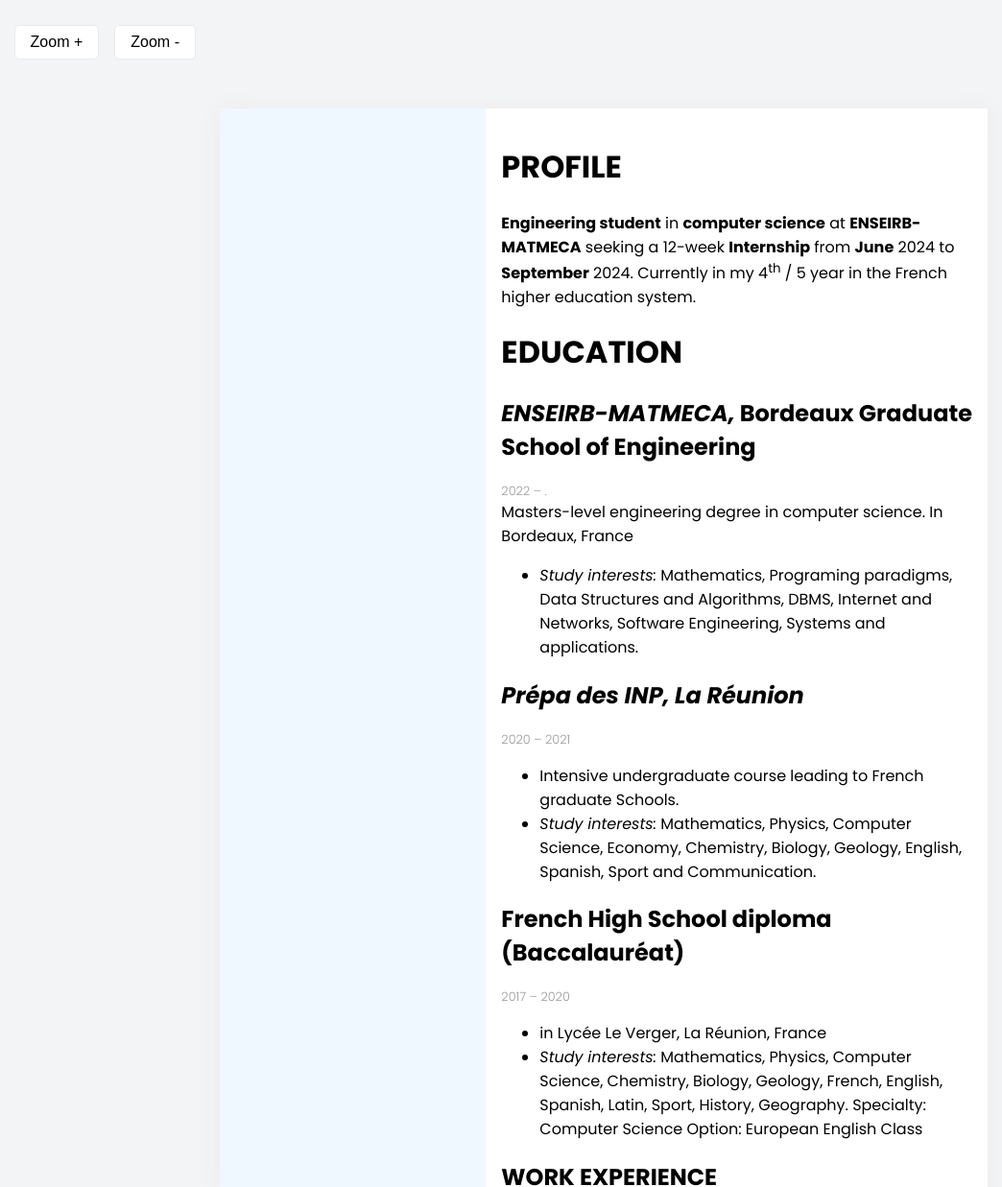
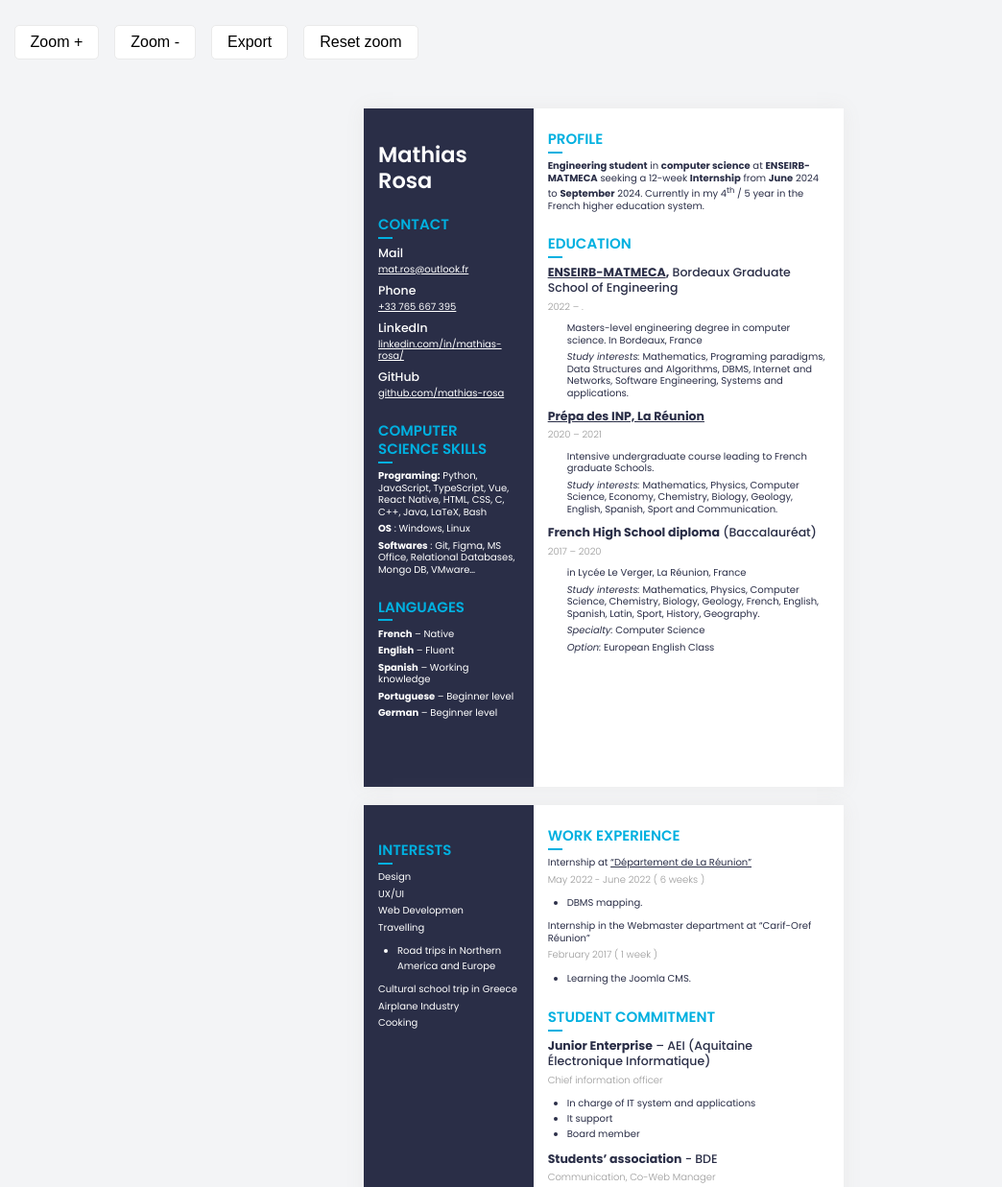
Before and after one commit to mathias-rosa/html-resume, a website built with Vite: page index.html in a window 1280 px wide. Shown: the top 1237 px of the page at 96% size, without its empty margins (11-1055 px from the left). Built offline with nearby package versions, Linux system fonts and the light colour scheme; what markdown-it-underline would draw is missing.

Commit message:
Add print functionality to resume page

```diff
--- a/index.html
+++ b/index.html
@@ -23,6 +23,12 @@
         <button class="zoomOut">
             Zoom -
         </button>
+        <button class="print">
+            Export
+        </button>
+        <button class="resetZoom">
+            Reset zoom
+        </button>
     </div>
 
     <div class="pages-wrapper">
--- a/src/main.css
+++ b/src/main.css
@@ -55,15 +55,7 @@
     transform: scale(1);
     transform-origin: top left;
     box-shadow: 0 0 0.5cm #eaeaea;
-    font-size: 1em;
-}
-
-.page p {
-    font-size: 1em;
-}
-
-.page h1 {
-    font-size: 2em;
+    font-size: 10px;
 }
 
 .test {
--- a/src/main.ts
+++ b/src/main.ts
@@ -26,11 +26,7 @@
     HTMLPages.push(div);
 })
 
-window.addEventListener('wheel', function (event) {
-    if (event.ctrlKey) {
-        event.preventDefault();
-    }
-}, { passive: false });
+
 
 let scale = 1;
 
@@ -53,13 +49,24 @@
         // page.style.transform = `scale(${scale})`;
         page.style.width = `${scale * 100}%`;
         page.style.fontSize = `${scale * 10}px`;
+    });
+}
 
-
+const resetZoom = () => {
+    scale = 1;
+    HTMLPages.forEach(page => {
+        // page.style.transform = `scale(${scale})`;
+        page.style.width = `${scale * 100}%`;
+        page.style.fontSize = `${scale * 10}px`;
     });
 }
 
 const zoomIn = document.querySelector('.zoomIn');
 const zoomOut = document.querySelector('.zoomOut');
+const resetZoomButton = document.querySelector('.resetZoom');
+
+if (resetZoomButton)
+    resetZoomButton.addEventListener('click', resetZoom);
 
 if (zoomIn)
     zoomIn.addEventListener('click', zoomInHandler);
@@ -86,3 +93,72 @@
         pagesWrapper.scrollLeft += e.deltaY;
     }
 });
+
+// Print button
+
+
+const printResume = () => {
+
+    // On reset le zoom
+
+    resetZoom();
+
+    // On clone le DOM
+    const save = document.body.innerHTML;
+
+    // On récupère les pages
+
+    const pages = document.createElement('div');
+
+    pagesWrapper.childNodes.forEach((page, index) => {
+        pages.appendChild(page.cloneNode(true));
+    });
+
+
+    // On supprime tout
+    document.body.innerHTML = '';
+
+    // On ajoute le clone
+    document.body.appendChild(pages);
+
+    document.querySelectorAll<HTMLDivElement>('.page').forEach((page) => {
+        page.style.fontSize = '1em';
+    });
+
+    // On imprime
+
+    window.print();
+
+    // On supprime tout
+    document.body.innerHTML = '';
+
+    // On remet tout en place
+
+    document.body.innerHTML = save;
+
+}
+
+const printButton = document.querySelector('.print');
+
+
+if (printButton) {
+    printButton.addEventListener('click', () => {
+        printResume();
+    });
+}
+
+
+// Prevent default
+
+window.addEventListener('wheel', function (event) {
+    if (event.ctrlKey) {
+        event.preventDefault();
+    }
+}, { passive: false });
+
+window.addEventListener('keydown', function (event) {
+    if (event.ctrlKey && event.key === 'p') {
+        event.preventDefault();
+        printResume();
+    }
+}, { passive: false });
--- a/src/resume.md
+++ b/src/resume.md
@@ -1,7 +1,65 @@
 <div class= "col-1" >
 
+<div class="name">
+<p>Mathias</p>
+<p>Rosa</p></div>
+
+
+# CONTACT
+
+<div class="contact">
+
+## Mail
+
+[mat.ros@outlook.fr](mailto:mat.ros@outlook.fr)
+
+</div>
+<div class="contact">
+
+## Phone
+
+[+33 765 667 395](tel:+33765667395)
+
+</div>
+<div class="contact">
+
+## LinkedIn
+
+[linkedin.com/in/mathias-rosa/](https://www.linkedin.com/in/mathias-rosa/)
+
+</div>
+<div class="contact">
+
+## GitHub
+
+[github.com/mathias-rosa](https://github.com/mathias-rosa)
+
+
+</div>
+
+
+# COMPUTER SCIENCE SKILLS
+
+**Programing:** Python, JavaScript, TypeScript, Vue, React Native, HTML, CSS, C, C++, Java, LaTeX, Bash
+
+**OS** : Windows, Linux
+
+**Softwares** :  Git, Figma, MS Office, Relational Databases, Mongo DB, VMware…
+
+# LANGUAGES
+
+**French** – Native
+
+**English** – Fluent
+
+**Spanish** – Working knowledge
+
+**Portuguese** – Beginner level
+
+**German** – Beginner level
+
 </div >
-<div class= "col-2" >
+<div class= "col-2 no-bullet" >
 
 # PROFILE
 
@@ -11,42 +69,31 @@
 
 # EDUCATION
 
-## **_ENSEIRB-MATMECA,_** Bordeaux Graduate School of Engineering
-<div class="date">2022 – .</div>
-Masters-level engineering degree in computer science.
+## **[ENSEIRB-MATMECA](https://www.bordeaux-inp.fr/en),** Bordeaux Graduate School of Engineering
+<p class="date">2022 – .</p>
+
+- Masters-level engineering degree in computer science.
 In Bordeaux, France
-
 
 - _Study interests:_ Mathematics,
 Programing paradigms, Data Structures and Algorithms, DBMS, Internet and Networks, Software Engineering, Systems and applications.
 
-## **_Prépa des INP, La Réunion_**
-<div class="date">2020 – 2021</div>
+## **[Prépa des INP, La Réunion](https://cppreunion.fr/)**
+<p class="date">2020 – 2021</p>
 
 - Intensive undergraduate course leading to French graduate Schools.
 
 - _Study interests:_ Mathematics, Physics, Computer Science, Economy, Chemistry, Biology, Geology, English, Spanish, Sport and Communication.
 
 ## **French High School diploma** (Baccalauréat)
-<div class="date">2017 – 2020</div>
+<p class="date">2017 – 2020</p>
 
 - in Lycée Le Verger, La Réunion, France
 
 - _Study interests:_ Mathematics, Physics, Computer Science, Chemistry, Biology, Geology, French, English, Spanish, Latin, Sport, History, Geography.
-Specialty: Computer Science
-Option: European English Class
+- _Specialty:_ Computer Science
+- _Option:_ European English Class
 
-## WORK EXPERIENCE
-
-Internship at “Département de La Réunion”
-May 2022 - June 2022 ( 6 weeks )
-
-DBMS mapping.
-
-Internship in the Webmaster department at “Carif-Oref Réunion”
-February 2017 ( 1 week )
-
-Learning the Joomla CMS.
 
 
 </div >
@@ -55,7 +102,63 @@
 
 <div class= "col-1" >
 
+# INTERESTS
+
+Design
+
+UX/UI
+
+Web Developmen
+
+Travelling
+
+ - Road trips in Northern America and Europe
+
+Cultural school trip in Greece
+
+Airplane Industry
+
+Cooking
+
+
 </div >
 <div class= "col-2" >
 
+# WORK EXPERIENCE
+
+Internship at [“Département de La Réunion”](https://www.departement974.fr/)
+<p class="date">May 2022 - June 2022 ( 6 weeks )</p>
+
+- DBMS mapping.
+
+Internship in the Webmaster department at “Carif-Oref Réunion”
+<p class="date">February 2017 ( 1 week )</p>
+
+
+- Learning the Joomla CMS.
+
+# STUDENT COMMITMENT
+
+## **Junior Enterprise** – AEI (Aquitaine Électronique Informatique)
+<p class="date">Chief information officer</p>
+
+- In charge of IT system and applications
+- It support
+- Board member
+
+## **Students' association** - BDE
+<p class="date">Communication, Co-Web Manager</p>
+
+- Social networks management
+- Websites management and development
+- Student event organization
+
+## **Video Club** – Club VOST
+<p class="date">Stage manager</p>
+
+- Filming, Editing
+- Stage management for presentations and concerts
+
+
+
 </div >
--- a/src/theme.css
+++ b/src/theme.css
@@ -1,21 +1,100 @@
 .page > div {
-    padding: 2%;
+    padding: 3%;
 }
 
 .col-1 {
     flex: 1;
-    background-color: aliceblue;
+    color: white;
+    background-color: #2a2e47;
 }
 
 .col-2 {
     flex: 2;
+    color: #2a2e47;
+    padding-top: 0 !important;
 }
 
+.col-1 p {
+    color: white;
+}
+
+h1 {
+    color: #00b0e0;
+    line-height: 1.3em;
+    font-weight: 600;
+    font-size: 1.5em;
+    margin: 0;
+    margin-top: 1.5em;
+}
+
+h1::after {
+    content: "";
+    display: block;
+    width: 1em;
+    height: 2px;
+    background-color: #00b0e0;
+    /* opacity: 0.5; */
+    margin: 0;
+    margin-top: 0.2em;
+    margin-bottom: 0.5em;
+}
+
+a {
+    color: inherit;
+    text-decoration: underline;
+}
+
+.col-1 a {
+    color: white;
+}
+
+h2 {
+    line-height: 1.3em;
+    font-size: 1.25em;
+    margin: 0;
+    font-weight: 500;
+}
 p {
-    margin: 0;
+    line-height: 1.25em;
+    margin-block: 0.5em;
+    margin-inline: 0;
 }
 .date {
-    font-size: 0.8em;
     color: #999;
     font-weight: 300;
 }
+
+ul {
+    padding-left: 2em;
+}
+
+li {
+    margin: 0;
+    padding: 0;
+    text-indent: 0;
+}
+
+.no-bullet li {
+    list-style: none;
+}
+
+.name {
+    margin-block: 2em;
+}
+
+.name p {
+    font-size: 2.25em;
+    color: white;
+    font-weight: 600;
+    margin: 0;
+    line-height: 1.2em;
+}
+
+.contact {
+    margin-block: 0.75em;
+}
+
+.contact p {
+    margin: 0;
+    margin-block: 0.25em;
+}
```
Also changed, not shown: 1 other file.
